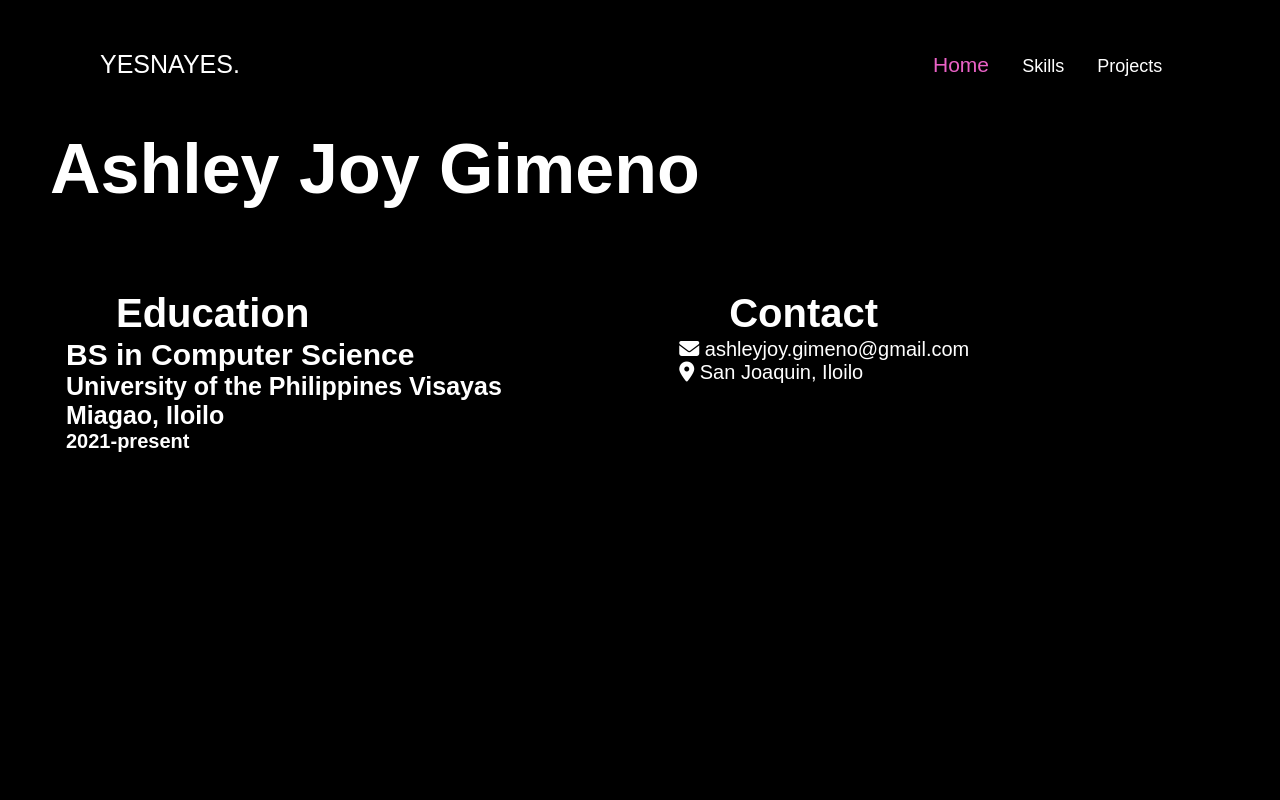
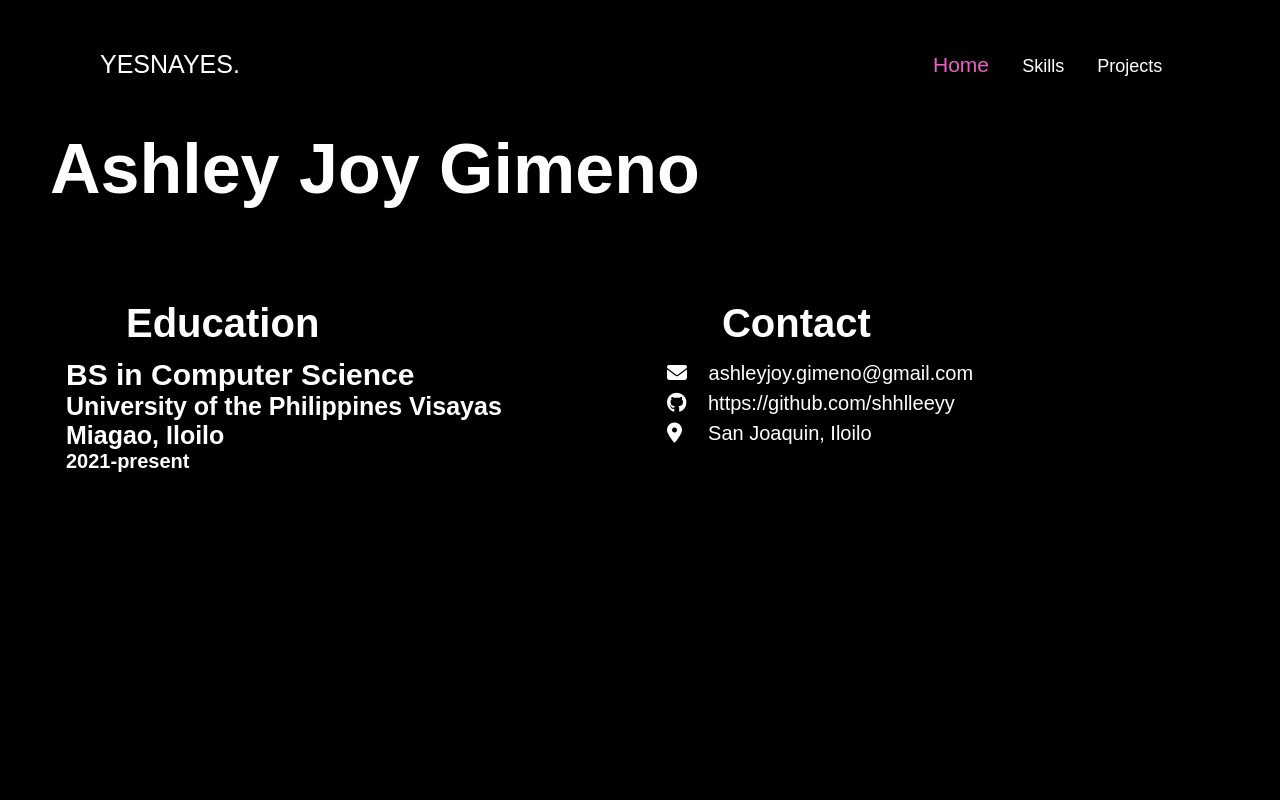
Before and after one commit to shhlleeyy/resume, a plain HTML site: page index.html in a window 1280 px wide. Shown: the top 800 px of the page. Drawn offline with nearby package versions, Linux system fonts and the light colour scheme.

Commit message:
Add files via upload

```diff
--- a/index.html
+++ b/index.html
@@ -37,10 +37,13 @@
                         </td>
                         <td>
                             <i class="fa-solid fa-envelope"></i>
-                            ashleyjoy.gimeno@gmail.com <br>
+                            &nbsp; ashleyjoy.gimeno@gmail.com <br>
+                            <i class="fa-brands fa-github"></i>
+                            &nbsp; https://github.com/shhlleeyy <br>
                             <i class="fa-solid fa-location-dot"></i>
-                            San Joaquin, Iloilo
+                            &ensp; San Joaquin, Iloilo
                         </td>
+
                     </tr>
                 </table>
             </div>
--- a/style.css
+++ b/style.css
@@ -64,6 +64,7 @@ h2{
     font-size: 40px;
     color: white;
     margin-left: 50px;
+    padding: 10px;
 }
 h3{
     font-size: 30px;
@@ -154,4 +155,5 @@ ul{
 }
 i{
     color: white;
+    padding: 5px;
 }
```
